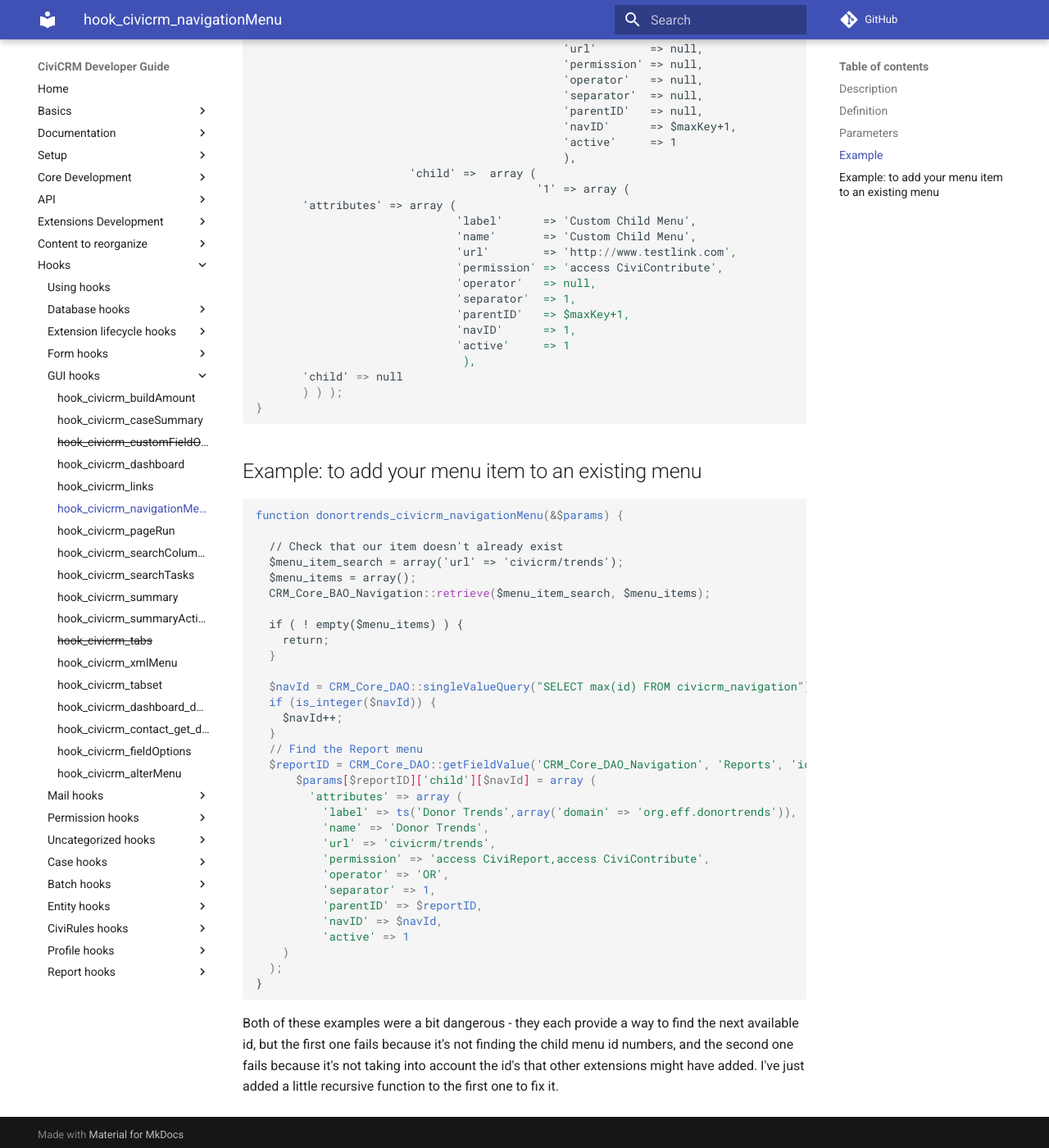
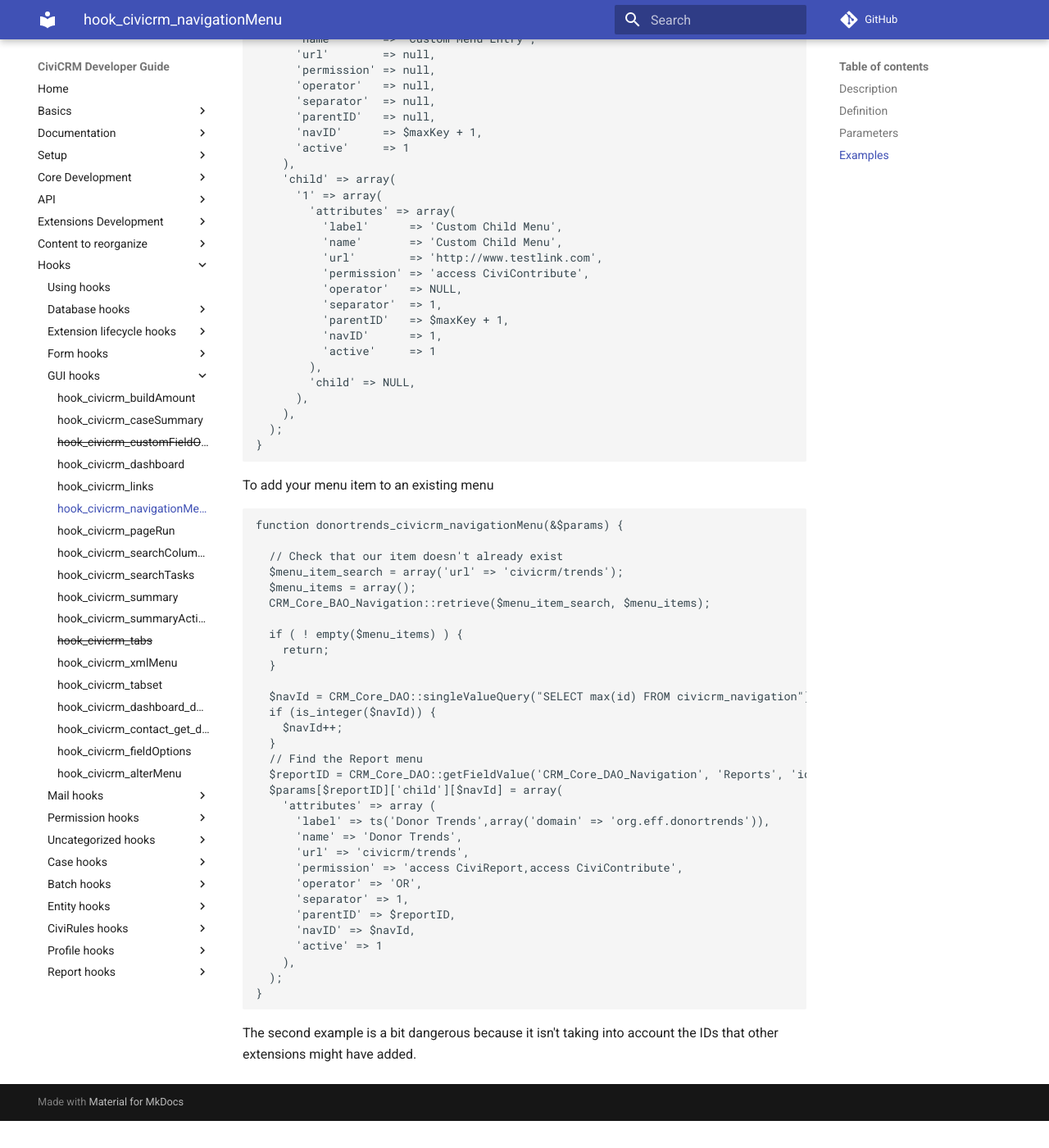
Before and after one commit to civicrm/civicrm-dev-docs, an MkDocs documentation site: the page built from docs/hooks/hook_civicrm_navigationMenu.md, in a window 1280 px wide and 1400 px high, scrolled down 1404 px. Shown: the whole window at 82% size. Built offline with MkDocs 1.6.1 and Material for MkDocs 9.7.7, drawn with Linux system fonts in a browser that asks for light colours; comment, search, counter and statistics services are not loaded; old or Windows-style settings are respelled for this version of MkDocs; after the commit the page ends 2771 px from its top, so only the background shows below that; some of the changed text lies outside the part shown.

Commit message:
hook_civicrm_navigationMenu: fixed formatting

````diff
--- a/docs/hooks/hook_civicrm_navigationMenu.md
+++ b/docs/hooks/hook_civicrm_navigationMenu.md
@@ -8,119 +8,122 @@
 
 ## Definition
 
-     hook_civicrm_navigationMenu( &$params )
+```php
+hook_civicrm_navigationMenu(&$params)
+```
 
 ## Parameters
 
--   $params the navigation menu array
+-   `$params` the navigation menu array
 
-Attributes of the menu :
+    Attributes of the menu :
 
-    1. label : Navigation Title
+    -   string `label`: navigation title
 
-    2. Name : Internal Name
+    -   string `name`: internal name
 
-    3. url : url in case of custom navigation link
+    -   string `url`: URL in case of custom navigation link
 
-    4. permission : comma separated Permissions for menu item
+    -   string `permission`: comma separated permissions for menu item
 
-    5. operator : Permission Operator ( AND/OR)
+    -   string `operator`: permission operator (`AND` or `OR`)
 
-    6. seperator : 0 or null = No Separator, 1 = Separator after this
-menu item, 2 = Separator before this menu item.
+    -   int `separator`: whether to insert a Separator
 
-    7. parentID : Parent navigation item, used for grouping
+        -   `0` or `NULL` = No Separator,
+        -   `1` = Separator after this menu item,
+        -   `2` = Separator before this menu item.
 
-    8. navID : ID of the menu
+    -   int `parentID`: parent navigation item, used for grouping
 
-    9. active : is active ?
+    -   int`navID`: ID of the menu
 
-## Example
+    -   bool `active`: whether the item is active
 
-    function _getMenuKeyMax($menuArray) {
-      $max = array(max(array_keys($menuArray)));
-      foreach($menuArray as $v) {
-        if (!empty($v['child'])) {
-          $max[] = _getMenuKeyMax($v['child']);
-        }
-      }
-      return max($max);
+## Examples
+
+```php
+function _getMenuKeyMax($menuArray) {
+  $max = array(max(array_keys($menuArray)));
+  foreach($menuArray as $v) {
+    if (!empty($v['child'])) {
+      $max[] = _getMenuKeyMax($v['child']);
     }
+  }
+  return max($max);
+}
 
-    function civicrm_civicrm_navigationMenu( &$params ) {
+function civicrm_civicrm_navigationMenu(&$params) {
 
-        //  Get the maximum key of $params
-        $maxKey = getMenuKeyMax($params);
+  //  Get the maximum key of $params
+  $maxKey = getMenuKeyMax($params);
 
-        $params[$maxKey+1] = array (
-                           'attributes' => array (
-                                                  'label'      => 'Custom Menu Entry',
-                                                  'name'       => 'Custom Menu Entry',
-                                                  'url'        => null,
-                                                  'permission' => null,
-                                                  'operator'   => null,
-                                                  'separator'  => null,
-                                                  'parentID'   => null,
-                                                  'navID'      => $maxKey+1,
-                                                  'active'     => 1
-                                                  ),
-                           'child' =>  array (
-                                              '1' => array (
-           'attributes' => array (
-                                  'label'      => 'Custom Child Menu',
-                                  'name'       => 'Custom Child Menu',
-                                  'url'        => 'http://www.testlink.com',
-                                  'permission' => 'access CiviContribute',
-                                  'operator'   => null,
-                                  'separator'  => 1,
-                                  'parentID'   => $maxKey+1,
-                                  'navID'      => 1,
-                                  'active'     => 1
-                                   ),
-           'child' => null
-           ) ) );
-    }
+  $params[$maxKey+1] = array(
+    'attributes' => array(
+      'label'      => 'Custom Menu Entry',
+      'name'       => 'Custom Menu Entry',
+      'url'        => null,
+      'permission' => null,
+      'operator'   => null,
+      'separator'  => null,
+      'parentID'   => null,
+      'navID'      => $maxKey + 1,
+      'active'     => 1
+    ),
+    'child' => array(
+      '1' => array(
+        'attributes' => array(
+          'label'      => 'Custom Child Menu',
+          'name'       => 'Custom Child Menu',
+          'url'        => 'http://www.testlink.com',
+          'permission' => 'access CiviContribute',
+          'operator'   => NULL,
+          'separator'  => 1,
+          'parentID'   => $maxKey + 1,
+          'navID'      => 1,
+          'active'     => 1
+        ),
+        'child' => NULL,
+      ),
+    ),
+  );
+}
+```
 
-## Example: to add your menu item to an existing menu
+To add your menu item to an existing menu
 
-    function donortrends_civicrm_navigationMenu(&$params) {
+```php
+function donortrends_civicrm_navigationMenu(&$params) {
 
-      // Check that our item doesn't already exist
-      $menu_item_search = array('url' => 'civicrm/trends');
-      $menu_items = array();
-      CRM_Core_BAO_Navigation::retrieve($menu_item_search, $menu_items);
+  // Check that our item doesn't already exist
+  $menu_item_search = array('url' => 'civicrm/trends');
+  $menu_items = array();
+  CRM_Core_BAO_Navigation::retrieve($menu_item_search, $menu_items);
 
-      if ( ! empty($menu_items) ) {
-        return;
-      }
+  if ( ! empty($menu_items) ) {
+    return;
+  }
 
-      $navId = CRM_Core_DAO::singleValueQuery("SELECT max(id) FROM civicrm_navigation");
-      if (is_integer($navId)) {
-        $navId++;
-      }
-      // Find the Report menu
-      $reportID = CRM_Core_DAO::getFieldValue('CRM_Core_DAO_Navigation', 'Reports', 'id', 'name');
-          $params[$reportID]['child'][$navId] = array (
-            'attributes' => array (
-              'label' => ts('Donor Trends',array('domain' => 'org.eff.donortrends')),
-              'name' => 'Donor Trends',
-              'url' => 'civicrm/trends',
-              'permission' => 'access CiviReport,access CiviContribute',
-              'operator' => 'OR',
-              'separator' => 1,
-              'parentID' => $reportID,
-              'navID' => $navId,
-              'active' => 1
-        )
-      );
-    }
+  $navId = CRM_Core_DAO::singleValueQuery("SELECT max(id) FROM civicrm_navigation");
+  if (is_integer($navId)) {
+    $navId++;
+  }
+  // Find the Report menu
+  $reportID = CRM_Core_DAO::getFieldValue('CRM_Core_DAO_Navigation', 'Reports', 'id', 'name');
+  $params[$reportID]['child'][$navId] = array(
+    'attributes' => array (
+      'label' => ts('Donor Trends',array('domain' => 'org.eff.donortrends')),
+      'name' => 'Donor Trends',
+      'url' => 'civicrm/trends',
+      'permission' => 'access CiviReport,access CiviContribute',
+      'operator' => 'OR',
+      'separator' => 1,
+      'parentID' => $reportID,
+      'navID' => $navId,
+      'active' => 1
+    ),
+  );
+}
+```
 
-
-
-
-
-Both of these examples were a bit dangerous - they each provide a way to
-find the next available id, but the first one fails because it's not
-finding the child menu id numbers, and the second one fails because it's
-not taking into account the id's that other extensions might have added.
-I've just added a little recursive function to the first one to fix it.
+The second example is a bit dangerous because it isn't taking into account the IDs that other extensions might have added.
````
